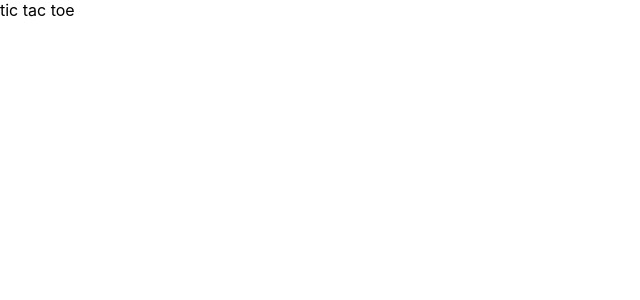
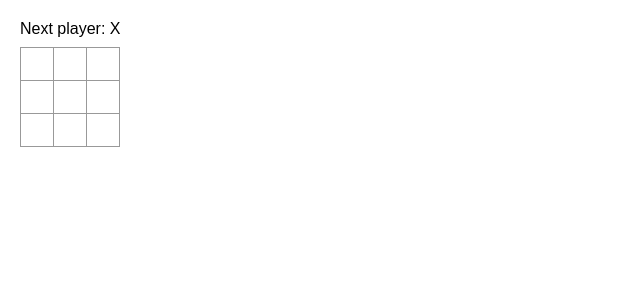
Before and after one commit to laarniastrid/react-tic-tac-toe, a React (Create React App) app: page / in a window 1280 px wide. Shown: the top 300 px of the page, without its empty margins (0-640 px from the left). Built offline with nearby package versions, Linux system fonts and the light colour scheme.

Commit message:
feat: add tic tac toe game, add square function, add board function, add game function, add calculateWinner function, add base styling from react tutorial,

```diff
--- a/src/App.js
+++ b/src/App.js
@@ -1,16 +1,94 @@
-import logo from './logo.svg';
-import './App.scss';
+import { useState } from 'react';
 
-function App() {
+function Square({ value, onSquareClick }) {
   return (
-    <div className="App">
-      <header className="App-header"></header>
-
-      <div>
-        tic tac toe
-      </div>
-    </div>
+    <button className="square" onClick={onSquareClick}>
+      {value}
+    </button>
   );
 }
 
-export default App;
+function Board({ xIsNext, squares, onPlay }) {
+  function handleClick(i) {
+    if (calculateWinner(squares) || squares[i]) {
+      return;
+    }
+
+    const nextSquares = squares.slice();
+
+    nextSquares[i] = xIsNext ? 'X' : 'O';
+
+    onPlay(nextSquares);
+  }
+
+  const winner = calculateWinner(squares);
+  const status = winner ? `Winner:  ${winner}` : `Next player: ${xIsNext ? 'X' : 'O'}`;
+
+  return (
+    <>
+      <div className="status">{status}</div>
+      <div className="board-row">
+        <Square value={squares[0]} onSquareClick={() => handleClick(0)} />
+        <Square value={squares[1]} onSquareClick={() => handleClick(1)} />
+        <Square value={squares[2]} onSquareClick={() => handleClick(2)} />
+      </div>
+      <div className="board-row">
+        <Square value={squares[3]} onSquareClick={() => handleClick(3)} />
+        <Square value={squares[4]} onSquareClick={() => handleClick(4)} />
+        <Square value={squares[5]} onSquareClick={() => handleClick(5)} />
+      </div>
+      <div className="board-row">
+        <Square value={squares[6]} onSquareClick={() => handleClick(6)} />
+        <Square value={squares[7]} onSquareClick={() => handleClick(7)} />
+        <Square value={squares[8]} onSquareClick={() => handleClick(8)} />
+      </div>
+    </>
+  );
+}
+
+export default function Game() {
+  const [xIsNext, setXIsNext] = useState(true);
+  const [history, setHistory] = useState([Array(9).fill(null)]);
+  const currentSquares = history[history.length - 1];
+
+  function handlePlay(nextSquares) {
+    setHistory([...history, nextSquares]);
+    setXIsNext(!xIsNext);
+  }
+
+  return (
+    <div className="game">
+      <div className="game-board">
+        <Board xIsNext={xIsNext} squares={currentSquares} onPlay={handlePlay} />
+      </div>
+
+      <div className="game-info">
+        <ol>{/*TODO*/}</ol>
+      </div>
+    </div>
+  )
+}
+
+
+function calculateWinner(squares) {
+  const lines = [
+    [0, 1, 2],
+    [3, 4, 5],
+    [6, 7, 8],
+    [0, 3, 6],
+    [1, 4, 7],
+    [2, 5, 8],
+    [0, 4, 8],
+    [2, 4, 6],
+  ];
+
+  for (let i = 0; i < lines.length; i++) {
+    const [a, b, c] = lines[i];
+
+    if (squares[a] && squares[a] === squares[b] && squares[a] === squares[c]) {
+      return squares[a];
+    }
+  }
+
+  return null;
+}
--- a/src/index.scss
+++ b/src/index.scss
@@ -1,3 +1,7 @@
+* {
+  box-sizing: border-box;
+}
+
 body {
   margin: 0;
   font-family: -apple-system, BlinkMacSystemFont, 'Segoe UI', 'Roboto', 'Oxygen',
@@ -5,9 +9,88 @@ body {
     sans-serif;
   -webkit-font-smoothing: antialiased;
   -moz-osx-font-smoothing: grayscale;
+  margin: 20px;
+  padding: 0;
+}
+
+h1 {
+  margin-top: 0;
+  font-size: 22px;
+}
+
+h2 {
+  margin-top: 0;
+  font-size: 20px;
+}
+
+h3 {
+  margin-top: 0;
+  font-size: 18px;
+}
+
+h4 {
+  margin-top: 0;
+  font-size: 16px;
+}
+
+h5 {
+  margin-top: 0;
+  font-size: 14px;
+}
+
+h6 {
+  margin-top: 0;
+  font-size: 12px;
 }
 
 code {
-  font-family: source-code-pro, Menlo, Monaco, Consolas, 'Courier New',
-    monospace;
+  font-size: 1.2em;
 }
+
+ul {
+  padding-left: 20px;
+}
+
+* {
+  box-sizing: border-box;
+}
+
+body {
+  font-family: sans-serif;
+  margin: 20px;
+  padding: 0;
+}
+
+.square {
+  background: #fff;
+  border: 1px solid #999;
+  float: left;
+  font-size: 24px;
+  font-weight: bold;
+  line-height: 34px;
+  height: 34px;
+  margin-right: -1px;
+  margin-top: -1px;
+  padding: 0;
+  text-align: center;
+  width: 34px;
+}
+
+.board-row:after {
+  clear: both;
+  content: '';
+  display: table;
+}
+
+.status {
+  margin-bottom: 10px;
+}
+
+.game {
+  display: flex;
+  flex-direction: row;
+}
+
+.game-info {
+  margin-left: 20px;
+}
```
